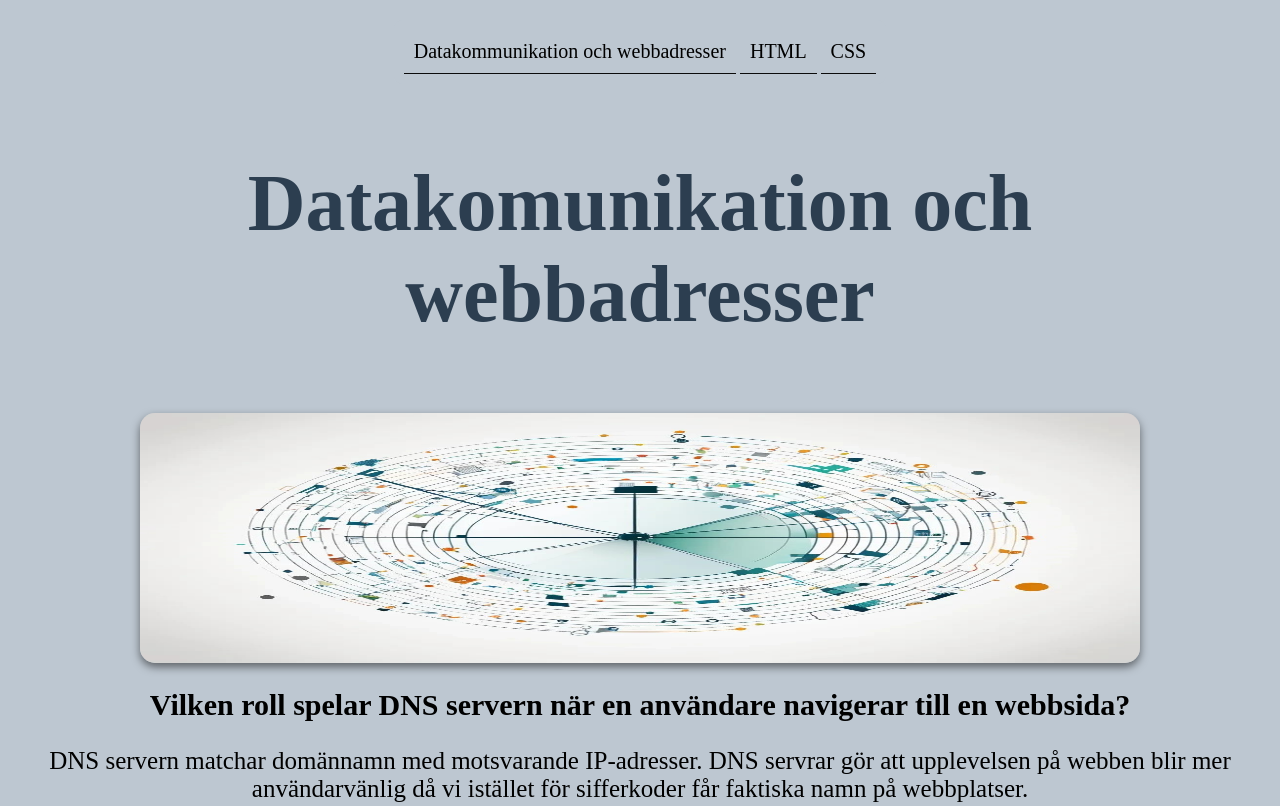
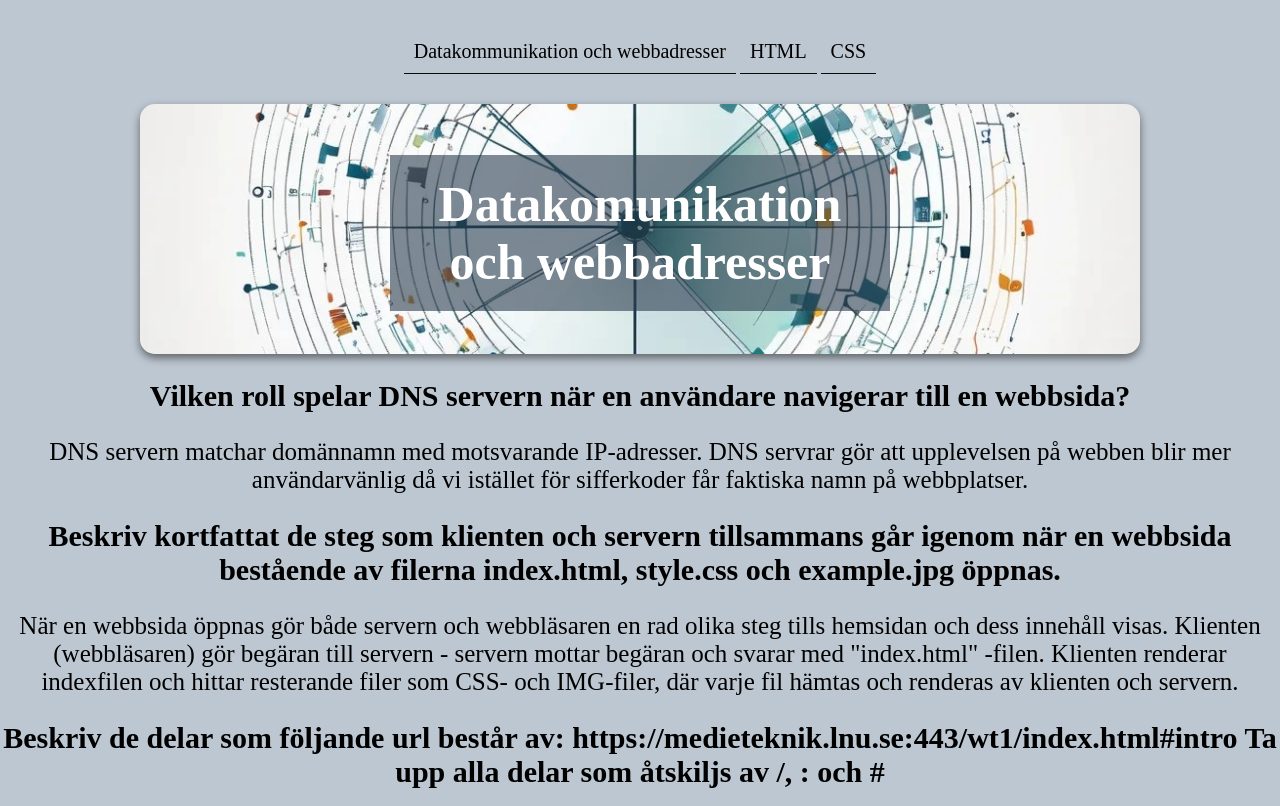
Before and after one commit to eriksoderb3rg/Myfirstwebsite1, a plain HTML site: page index.html in a window 1280 px wide. Shown: the top 806 px of the page. Drawn offline with Linux system fonts and the light colour scheme.

Commit message:
Bakgrundsbilder

```diff
--- a/index.html
+++ b/index.html
@@ -14,9 +14,9 @@
         <li><a href="f3.html">CSS</a></li>
     </ul>
 
-    <h1 id="main-title">Datakomunikation och webbadresser</h1>
-
-    <img class="styled-image" src="/img/pic1.jpg" width="1000" height="250" alt="Smooth edges image">
+    <div class="image-container" id="image1">
+        <h1 id="main-title">Datakomunikation och webbadresser</h1>
+    </div>
 
     <h2 class="questions">Vilken roll spelar DNS servern när en användare navigerar till en webbsida?</h2>
     <p>DNS servern matchar domännamn med motsvarande IP-adresser. DNS servrar gör att upplevelsen på webben blir
--- a/style.css
+++ b/style.css
@@ -81,3 +81,39 @@ ul.navigation a:hover {
         padding: 20px;
 
 }
+
+
+.image-container {
+    position: relative;
+    width: 1000px;
+    height: 250px;
+    margin: 0 auto;
+    border-radius: 15px;
+    box-shadow: 0px 4px 8px rgba(0, 0, 0, 0.5);
+    background-size: cover;
+    background-position: center;
+}
+
+#image1 {
+    background-image: url('/img/pic1.jpg');
+}
+
+#image2 {
+    background-image: url('/img/pic2.jpg');
+}
+
+#image3 {
+    background-image: url('/img/pic3.jpg');
+}
+
+#main-title {
+    position: absolute;
+    bottom: 10px;
+    left: 50%;
+    transform: translateX(-50%);
+    font-size: 50px;
+    text-align: center;
+    color: #fff;
+    padding: 20px;
+    background-color: rgba(44, 62, 80, 0.6);
+}
```
Also changed, not shown: f2.html (+3 -4 lines), f3.html (+3 -3 lines).
